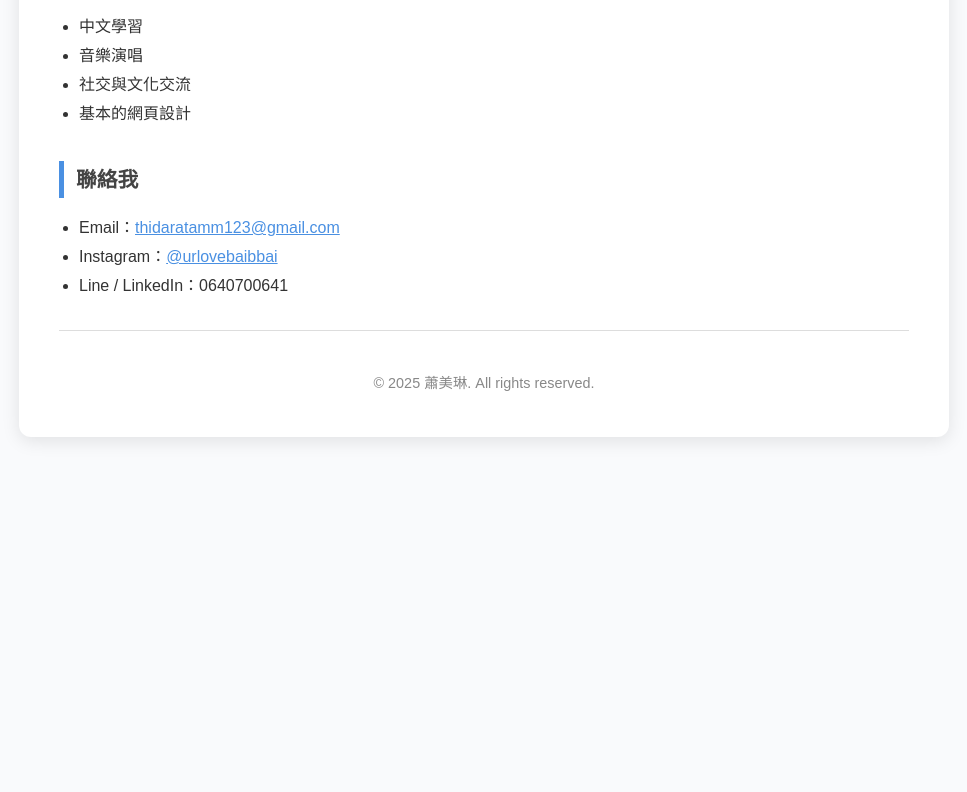
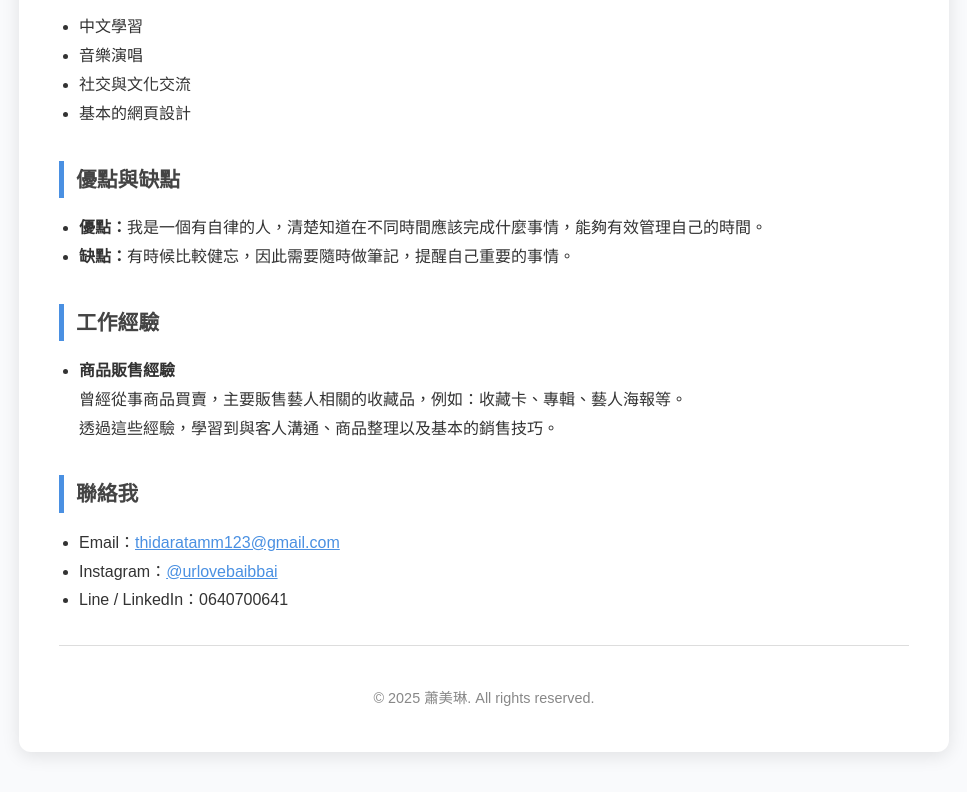
Before and after one commit to meilin1212/leemingfirstcode, a plain HTML site: page index.html in a window 1280 px wide. Shown: the part 1377-2169 px from the top of the page, without its empty margins (156-1123 px from the left). Before the commit the page ends 1854 px from the top, so only its background shows below. Drawn offline with Linux system fonts and the light colour scheme.

Commit message:
Update index.html

```diff
--- a/index.html
+++ b/index.html
@@ -1,3 +1,4 @@
+
 
 <!DOCTYPE html>
 <html lang="zh-Hant">
@@ -144,6 +145,21 @@
       <li>基本的網頁設計</li>
     </ul>
 
+    <h3>優點與缺點</h3>
+    <ul>
+      <li><strong>優點：</strong>我是一個有自律的人，清楚知道在不同時間應該完成什麼事情，能夠有效管理自己的時間。</li>
+      <li><strong>缺點：</strong>有時候比較健忘，因此需要隨時做筆記，提醒自己重要的事情。</li>
+</ul>
+
+    <h3>工作經驗</h3>
+    <ul>
+      <li>
+    <strong>商品販售經驗</strong><br>
+    曾經從事商品買賣，主要販售藝人相關的收藏品，例如：收藏卡、專輯、藝人海報等。<br>
+    透過這些經驗，學習到與客人溝通、商品整理以及基本的銷售技巧。
+  </li>
+</ul>
+
     <h3>聯絡我</h3>
     <ul>
       <li>Email：<a href="mailto:thidaratamm123@gmail.com">thidaratamm123@gmail.com</a></li>
```
